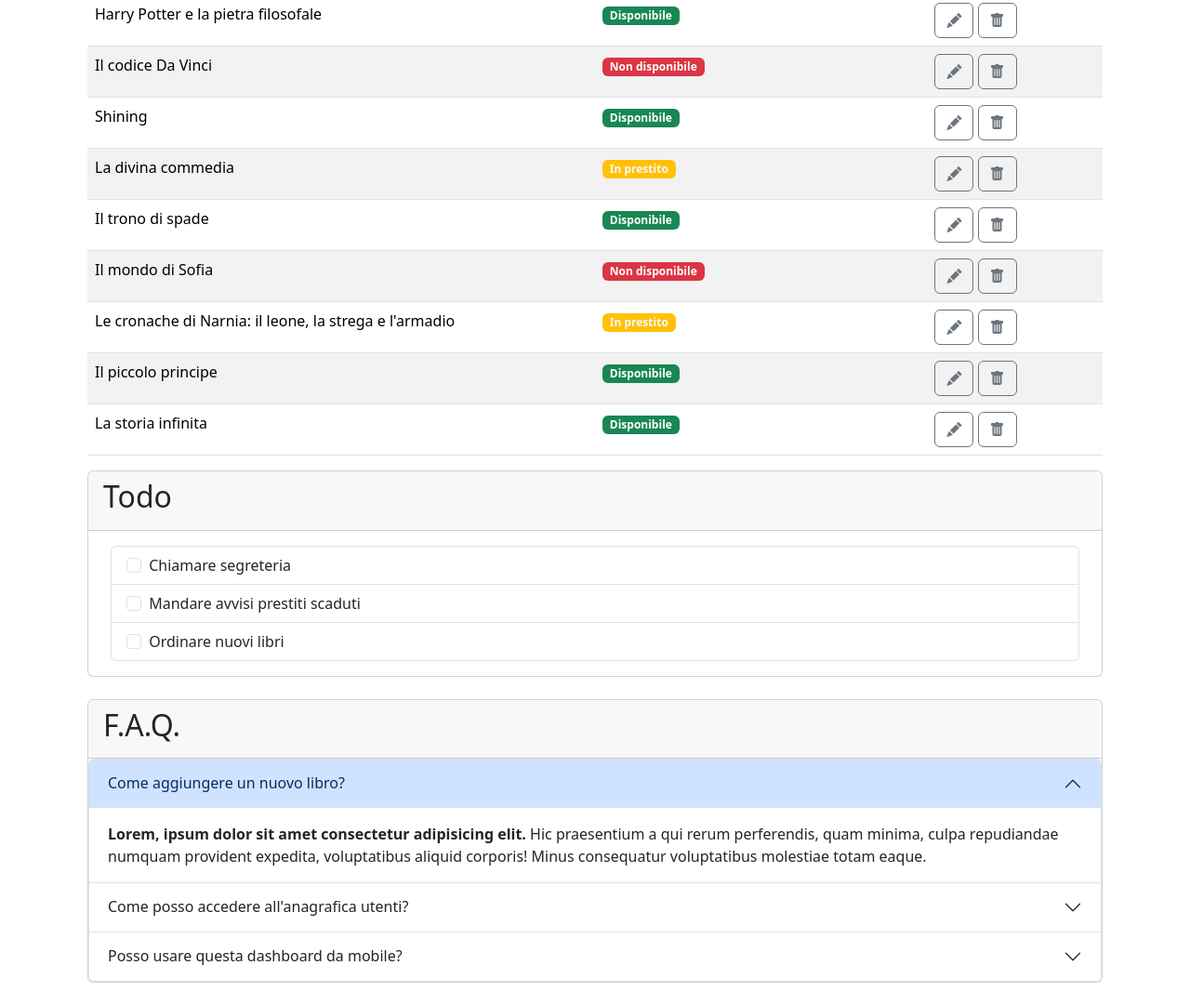
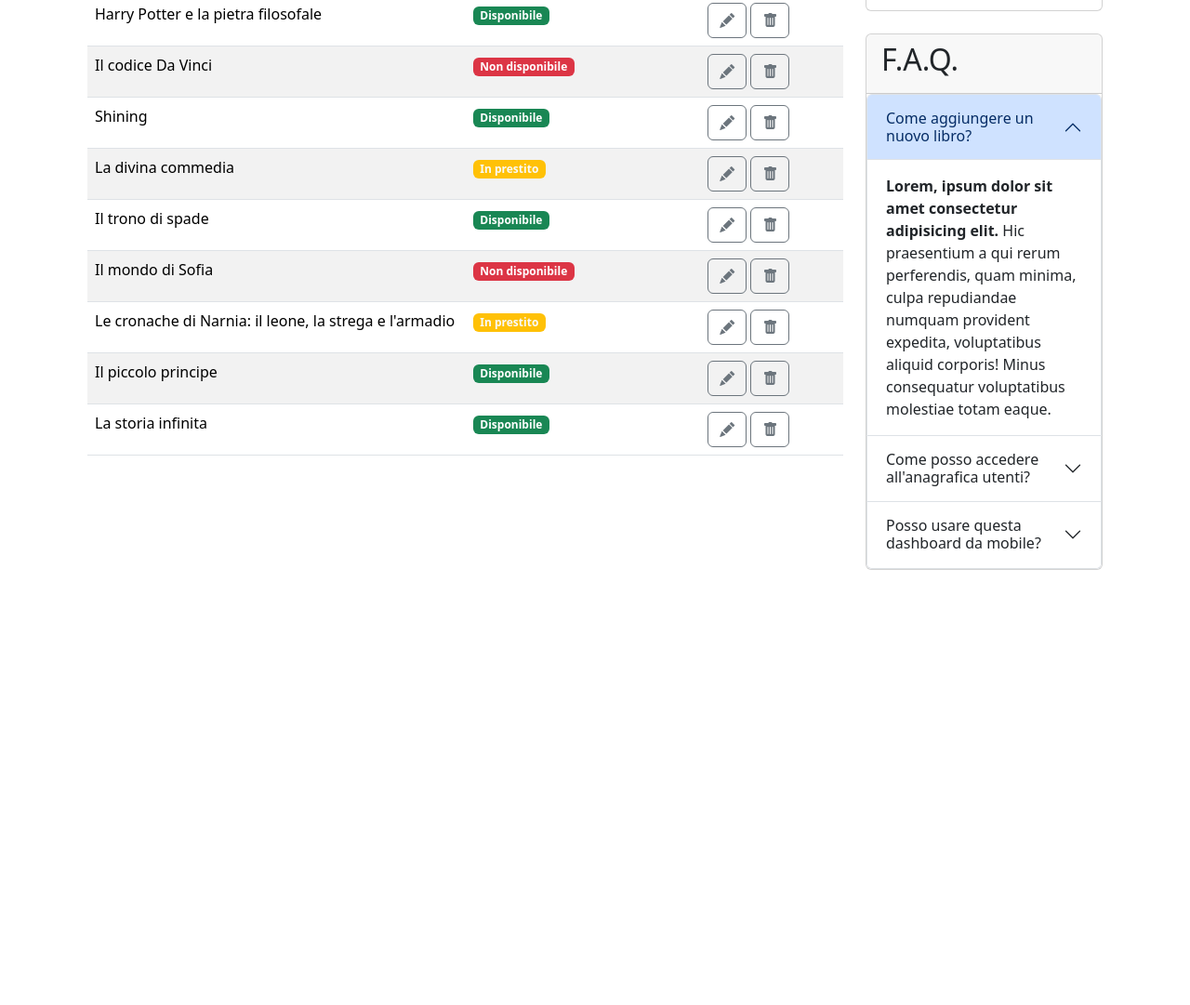
Before and after one commit to AlessandroSottosanti/html-css-bootstrap-dashboard, a plain HTML site: page index.html in a window 1280 px wide. Shown: the part 421-1502 px from the top of the page at 93% size. After the commit the page ends 1082 px from the top, so only its background shows below. Drawn offline with nearby package versions, Linux system fonts and the light colour scheme.

Commit message:
refactoring: html structure

```diff
--- a/index.html
+++ b/index.html
@@ -50,6 +50,8 @@
 
     <div class="container gx-md-2 gx-lg-5">
         <div class="row">
+            <div class="col-12 col-lg-9">
+
                 <div class="d-flex justify-content-between py-4">
                     <h2>Catalogo Libri</h2>
                     <button type="button" class="btn btn-primary">Aggiungi Libro</button>
@@ -57,7 +59,6 @@
 
 
                 <!-- TABLE -->
-            <div class="col">
                 <table class="table table-striped">
                     <thead>
                         <tr>
@@ -276,15 +277,12 @@
                     </tbody>
                 </table>
             </div>
-        </div>
 
 
-        <div class="row row-cols-1 ">
 
-
+            <div class="col-12 col-lg-3 my-lg-4">
                 <!-- TODO -->
-            <div class="col mb-4">
-                <div class="card">
+                <div class="card mb-4">
                     <div class="card-header">
                         <h2>Todo</h2>
                     </div>
@@ -297,7 +295,8 @@
                             </li>
                             <li class="list-group-item">
                                 <input class="form-check-input me-1" type="checkbox" value="" id="secondCheckbox">
-                              <label class="form-check-label" for="secondCheckbox">Mandare avvisi prestiti scaduti</label>
+                                <label class="form-check-label" for="secondCheckbox">Mandare avvisi prestiti
+                                    scaduti</label>
                             </li>
                             <li class="list-group-item">
                                 <input class="form-check-input me-1" type="checkbox" value="" id="thirdCheckbox">
@@ -307,16 +306,15 @@
                     </div>
 
                 </div>
-            </div>
 
                 <!-- FAQ -->
-            <div class="col mb-4">
-                <div class="card">
+                <div class="card mb-4">
                     <div class="card-header">
                         <h2>F.A.Q.</h2>
                     </div>
 
                     <div class="accordion" id="accordionExample">
+
                         <div class="accordion-item">
                             <h2 class="accordion-header">
                                 <button class="accordion-button" type="button" data-bs-toggle="collapse"
@@ -334,6 +332,7 @@
                                 </div>
                             </div>
                         </div>
+
                         <div class="accordion-item">
                             <h2 class="accordion-header">
                                 <button class="accordion-button collapsed" type="button" data-bs-toggle="collapse"
@@ -351,6 +350,7 @@
                                 </div>
                             </div>
                         </div>
+
                         <div class="accordion-item">
                             <h2 class="accordion-header">
                                 <button class="accordion-button collapsed" type="button" data-bs-toggle="collapse"
@@ -374,6 +374,7 @@
         </div>
     </div>
 
+
     <script src="https://cdn.jsdelivr.net/npm/bootstrap@5.3.3/dist/js/bootstrap.bundle.min.js"
         integrity="sha384-YvpcrYf0tY3lHB60NNkmXc5s9fDVZLESaAA55NDzOxhy9GkcIdslK1eN7N6jIeHz"
         crossorigin="anonymous"></script>
```
Lines whose indentation alone changed are shown as unchanged.
